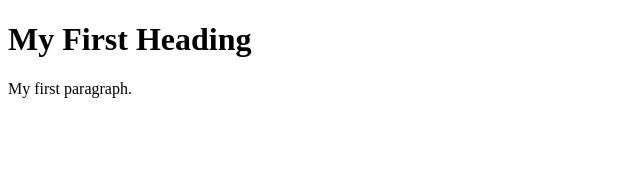
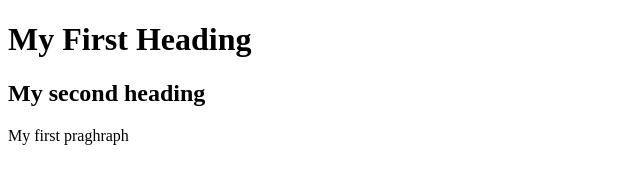
Before and after one commit to eelz1naaa/MFWB, a plain HTML site: page index.html in a window 1280 px wide. Shown: the whole page, without its empty margins (0-640 px from the left). Drawn offline with Linux system fonts and the light colour scheme.

Commit message:
my first changes to HTML code

```diff
--- a/index.html
+++ b/index.html
@@ -3,7 +3,9 @@
 <body>
 
 <h1>My First Heading</h1>
-<p>My first paragraph.</p>
+<h2>My second heading</h2>
+
+  <p>My first praghraph</p>
 
 </body>
 </html>
```
